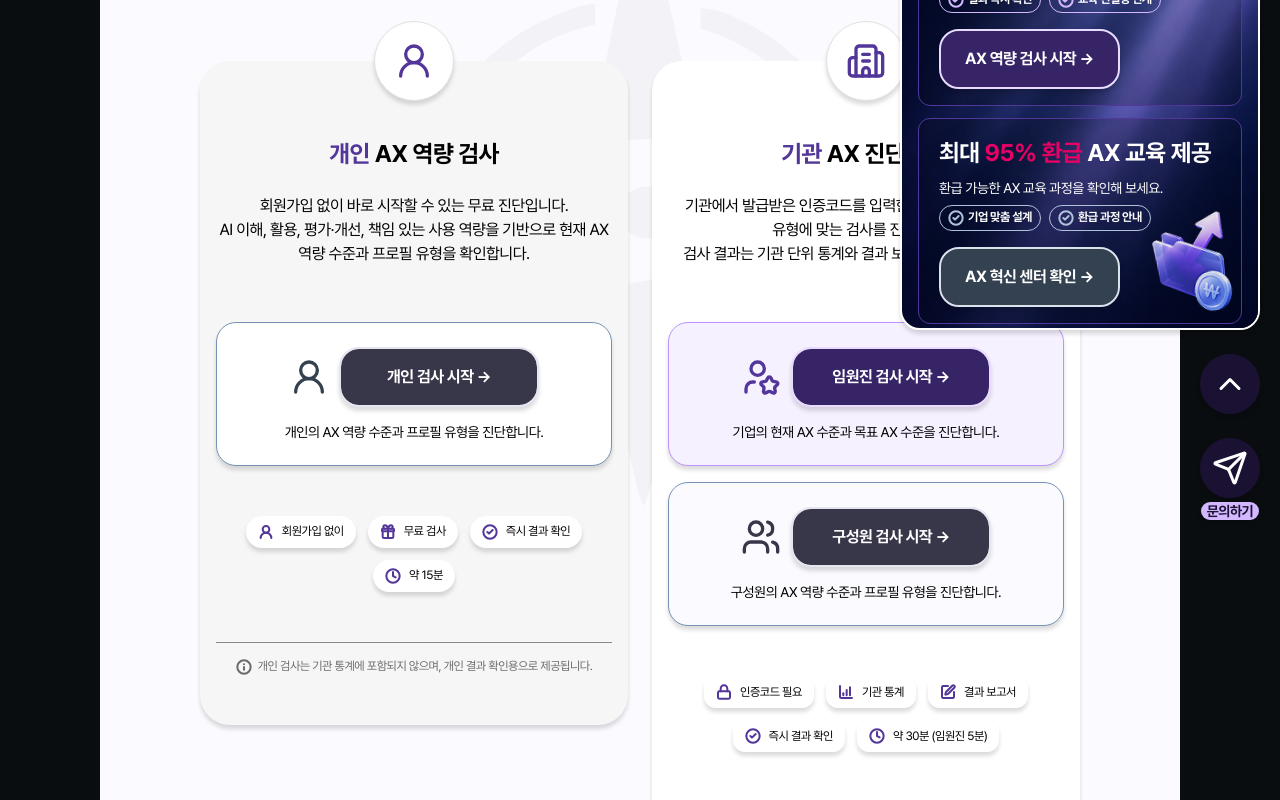
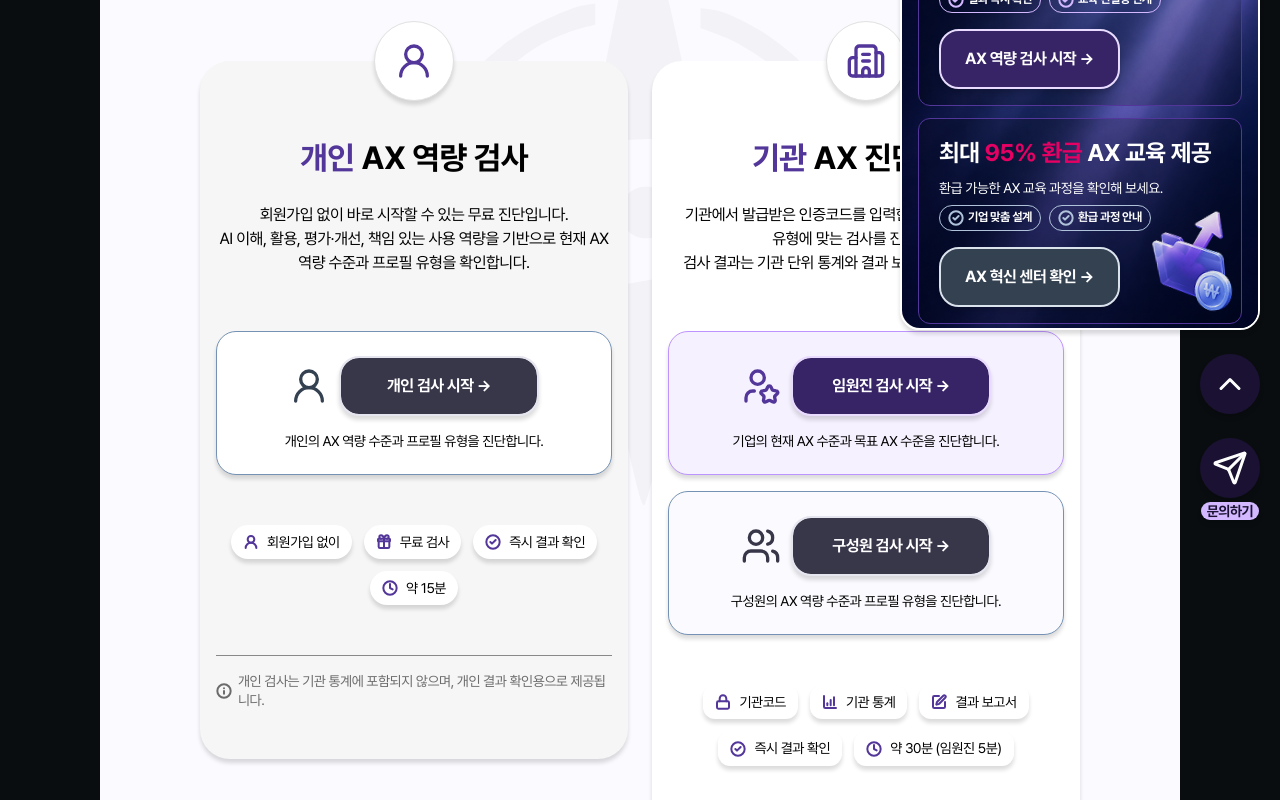
Before and after one commit to helloworldlabs-projects/AX-Compass, a Next.js app: page /assessment in a window 1280 px wide. Shown: the part 260-1060 px from the top of the page. Built offline with nearby package versions, Linux system fonts and the light colour scheme; no server answers.

Commit message:
fix(ui): 검사 종류 선택 페이지 UI 개선

```diff
--- a/app/assessment/page.tsx
+++ b/app/assessment/page.tsx
@@ -69,7 +69,7 @@ export default function AssessmentPage() {
             </div>
             <div className="bg-gray-0 flex w-full flex-1 flex-col items-center gap-[50px] rounded-[30px] px-4 pt-[75px] pb-[50px] shadow">
               <div className="flex flex-col gap-4 text-center">
-                <div className="txt-st-bold text-black">
+                <div className="txt-t2 text-black">
                   <span className="text-purple-700">개인 </span> AX 역량 검사
                 </div>
                 <div className="txt-b-regular flex h-[84px] flex-col justify-center break-keep text-black">
@@ -80,7 +80,7 @@ export default function AssessmentPage() {
                 </div>
               </div>
 
-              <div className="border-special-dark-blue-300 flex w-full max-w-[600px] flex-col items-center gap-4 rounded-[20px] border bg-white px-3 py-6 shadow">
+              <div className="border-special-dark-blue-300 flex w-full max-w-[600px] flex-col items-center gap-4 rounded-[20px] border bg-white px-3 py-4 shadow lg:py-6">
                 <div className="flex items-center gap-2.5">
                   <UserRound className="text-special-dark-blue-500 size-7 lg:size-10" />
                   <Button
@@ -100,19 +100,19 @@ export default function AssessmentPage() {
               <div className="flex flex-wrap justify-center gap-2 lg:gap-3">
                 <div className="flex items-center gap-2 rounded-full bg-white p-2 shadow lg:px-3">
                   <UserRound className="size-4 text-purple-700 lg:size-4" strokeWidth={3} />
-                  <span className="txt-c2-regular text-black">회원가입 없이</span>
+                  <span className="txt-c1-regular text-black">회원가입 없이</span>
                 </div>
                 <div className="flex items-center gap-2 rounded-full bg-white p-2 shadow lg:px-3">
                   <Gift className="size-4 text-purple-700 lg:size-4" strokeWidth={3} />
-                  <span className="txt-c2-regular text-black">무료 검사</span>
+                  <span className="txt-c1-regular text-black">무료 검사</span>
                 </div>
                 <div className="flex items-center gap-2 rounded-full bg-white p-2 shadow lg:px-3">
                   <CircleCheck className="size-4 text-purple-700 lg:size-4" strokeWidth={3} />
-                  <span className="txt-c2-regular text-black">즉시 결과 확인</span>
+                  <span className="txt-c1-regular text-black">즉시 결과 확인</span>
                 </div>
                 <div className="flex items-center gap-2 rounded-full bg-white p-2 shadow lg:px-3">
                   <Clock className="size-4 text-purple-700 lg:size-4" strokeWidth={3} />
-                  <span className="txt-c2-regular text-black">약 15분</span>
+                  <span className="txt-c1-regular text-black">약 15분</span>
                 </div>
               </div>
 
@@ -121,7 +121,7 @@ export default function AssessmentPage() {
 
                 <div className="mt-4 flex w-full items-center justify-center gap-1.5 text-gray-500">
                   <Info className="size-4 shrink-0" strokeWidth={3} />
-                  <span className="txt-c2-regular">
+                  <span className="txt-c1-regular">
                     개인 검사는 기관 통계에 포함되지 않으며, 개인 결과 확인용으로 제공됩니다.
                   </span>
                 </div>
@@ -134,7 +134,7 @@ export default function AssessmentPage() {
             </div>
             <div className="flex w-full flex-1 flex-col items-center gap-[50px] rounded-[30px] bg-white px-4 pt-[75px] pb-[50px] shadow">
               <div className="flex flex-col gap-4 text-center">
-                <div className="txt-st-bold text-black">
+                <div className="txt-t2 text-black">
                   <span className="text-purple-700">기관 </span> AX 진단 참여
                 </div>
                 <div className="txt-b-regular flex h-[84px] flex-col justify-center break-keep text-black">
@@ -181,26 +181,26 @@ export default function AssessmentPage() {
               <div className="flex flex-wrap justify-center gap-2 lg:gap-3">
                 <div className="flex items-center gap-2 rounded-[12px] bg-white p-2 shadow lg:px-3">
                   <Lock className="size-4 text-purple-700 lg:size-4" strokeWidth={3} />
-                  <span className="txt-c2-regular text-black">인증코드 필요</span>
+                  <span className="txt-c1-regular text-black">기관코드</span>
                 </div>
                 <div className="flex items-center gap-2 rounded-[12px] bg-white p-2 shadow lg:px-3">
                   <ChartColumnIncreasing
                     className="size-4 text-purple-700 lg:size-4"
                     strokeWidth={3}
                   />
-                  <span className="txt-c2-regular text-black">기관 통계</span>
+                  <span className="txt-c1-regular text-black">기관 통계</span>
                 </div>
                 <div className="flex items-center gap-2 rounded-[12px] bg-white p-2 shadow lg:px-3">
                   <SquarePen className="size-4 text-purple-700 lg:size-4" strokeWidth={3} />
-                  <span className="txt-c2-regular text-black">결과 보고서</span>
+                  <span className="txt-c1-regular text-black">결과 보고서</span>
                 </div>
                 <div className="flex items-center gap-2 rounded-[12px] bg-white p-2 shadow lg:px-3">
                   <CircleCheck className="size-4 text-purple-700 lg:size-4" strokeWidth={3} />
-                  <span className="txt-c2-regular text-black">즉시 결과 확인</span>
+                  <span className="txt-c1-regular text-black">즉시 결과 확인</span>
                 </div>
                 <div className="flex items-center gap-2 rounded-[12px] bg-white p-2 shadow lg:px-3">
                   <Clock className="size-4 text-purple-700 lg:size-4" strokeWidth={3} />
-                  <span className="txt-c2-regular text-black">약 30분 (임원진 5분)</span>
+                  <span className="txt-c1-regular text-black">약 30분 (임원진 5분)</span>
                 </div>
               </div>
 
@@ -209,7 +209,7 @@ export default function AssessmentPage() {
 
                 <div className="mt-4 flex w-full items-center justify-center gap-1.5 text-gray-500">
                   <Info className="size-4 shrink-0" strokeWidth={3} />
-                  <span className="txt-c2-regular">
+                  <span className="txt-c1-regular">
                     기관 인증코드가 없다면, 기관 검사 문의를 통해 안내받을 수 있습니다.
                   </span>
                 </div>
```
